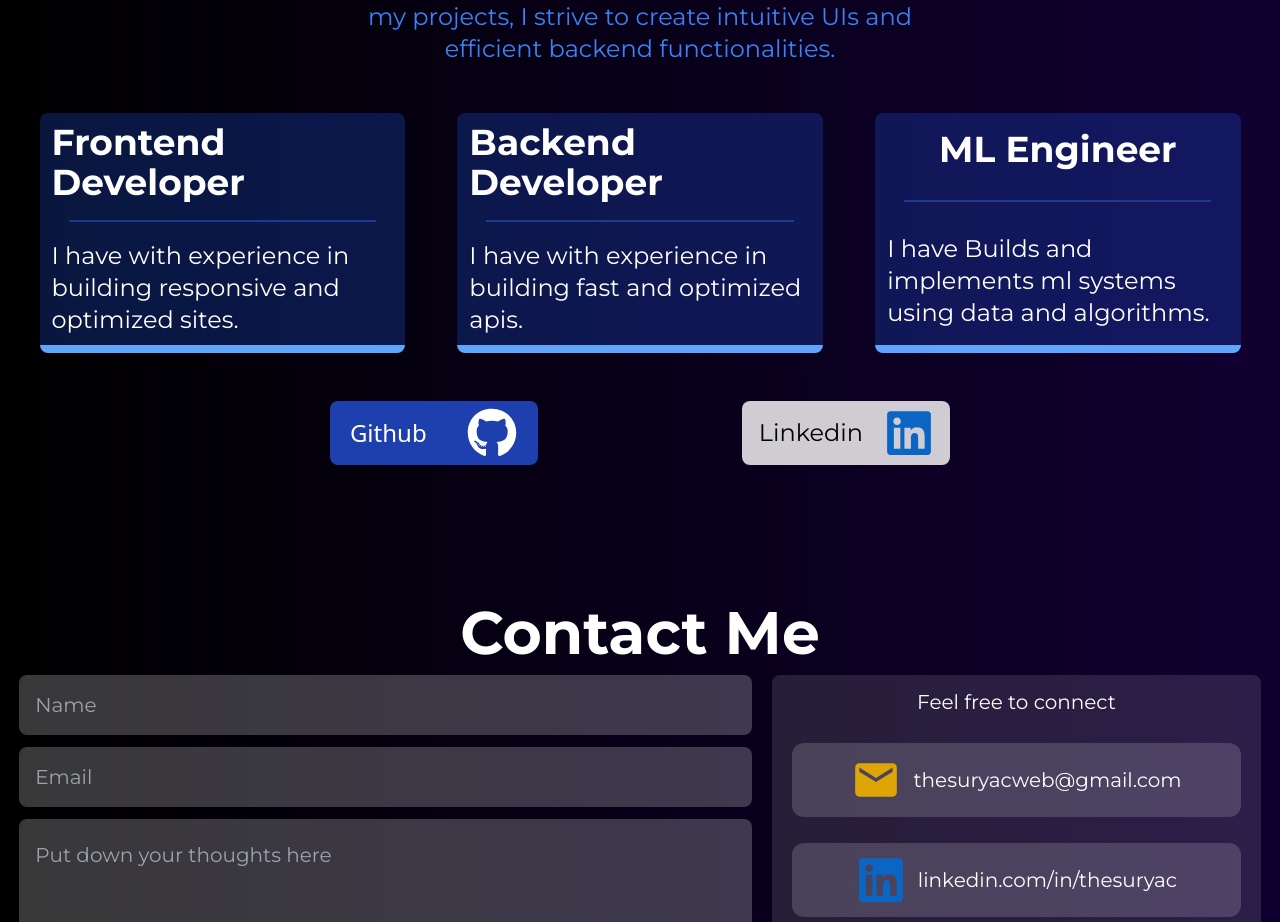
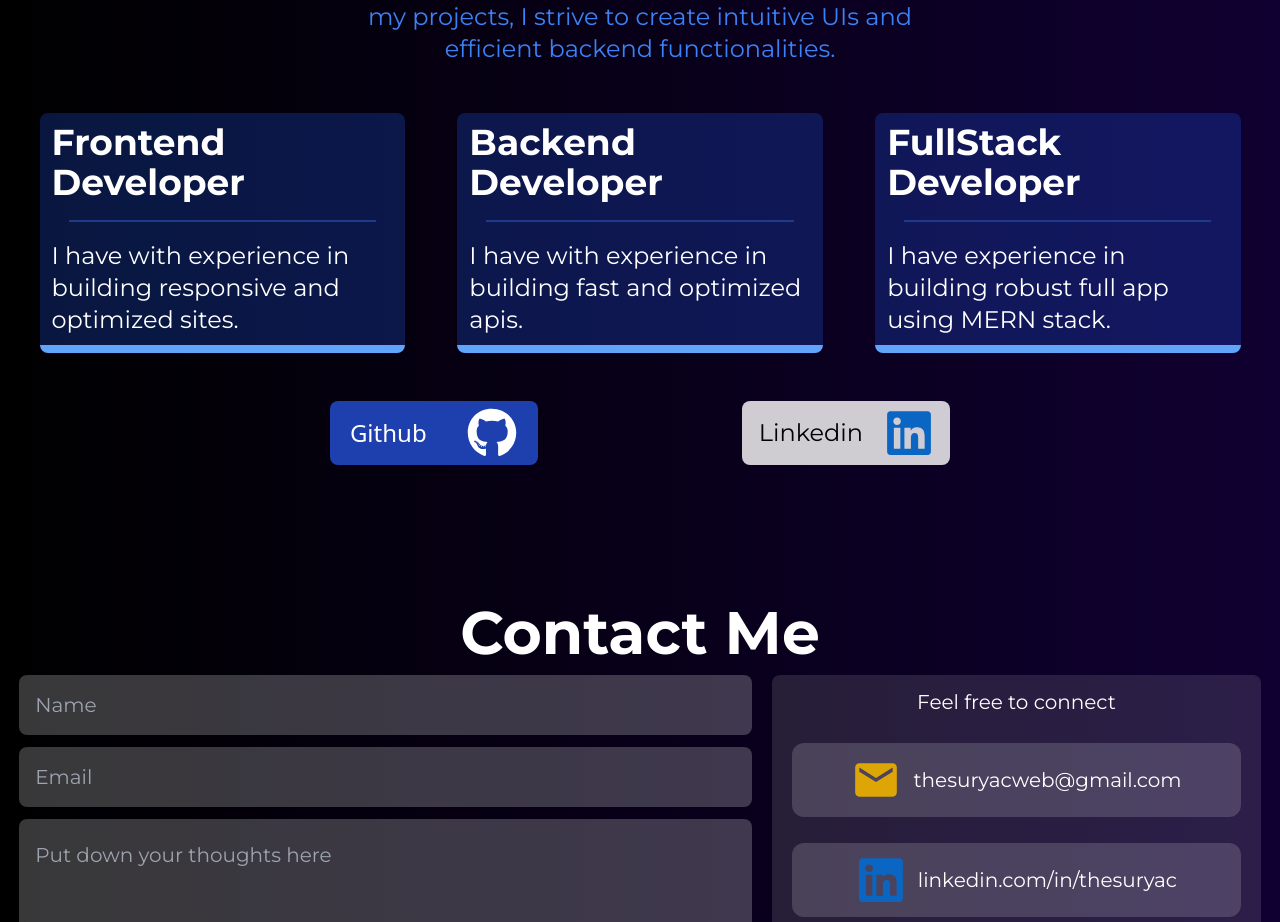
Before and after one commit to thesuryac/portfolio, a React (Vite) app: page / in a window 1280 px wide. Shown: the part 1911-2833 px from the top of the page. Built offline with nearby package versions, Linux system fonts and the light colour scheme; the HTML template or start-up script is replaced by a standard one; a web font is replaced by a local one.

Commit message:
changed the about section

```diff
--- a/src/pages/About.jsx
+++ b/src/pages/About.jsx
@@ -38,11 +38,11 @@ const About = () => {
         </div>
         <div className="bg-[#1d4fd84a] rounded-lg flex flex-col items-center cursor-default justify-around px-3 mx-auto w-[90%] text-white hover:text-black hover:scale-110 hover:bg-blue-600 border-b-8 border-blue-400 transition-all">
           <h3 className="sm:text-xl md:text-2xl lg:text-4xl font-montserrat font-bold">
-            ML Engineer
+            FullStack Developer
           </h3>
           <hr className="border border-blue-900 w-[90%] sm:block hidden" />
           <p className="sm:block hidden sm:text-sm md:text-xl lg:text-2xl font-montserrat font-normal">
-            I have Builds and implements ml systems using data and algorithms.
+            I have experience in building robust full app using MERN stack.
           </p>
         </div>
       </div>
--- a/src/pages/CallToAction.jsx
+++ b/src/pages/CallToAction.jsx
@@ -1,7 +1,7 @@
-import React, { useEffect, useRef, useState } from "react";
+import React, { useRef, useState } from "react";
 import Footer from "../components/Footer";
 import SocialMedia from "../components/SocialMedia";
-import { IoIosSend } from "react-icons/io";
+
 import Emailjs from "@emailjs/browser";
 
 const CallToAction = () => {
@@ -72,7 +72,7 @@ const CallToAction = () => {
               )}
               {status === "loading" && (
                 <p className="text-white sm:text-xl h-12 w-full  bg-[#ffffff38] text-center align-middle  pt-3 font-montserrat font-semibold border-b-4 border-yellow-500 rounded-lg">
-                  loading...
+                  sending mail...
                 </p>
               )}
               {status != "" && status !== "loading" && (
```
Also changed, not shown: 1 other file (tests, documents, lock files or other folders).
